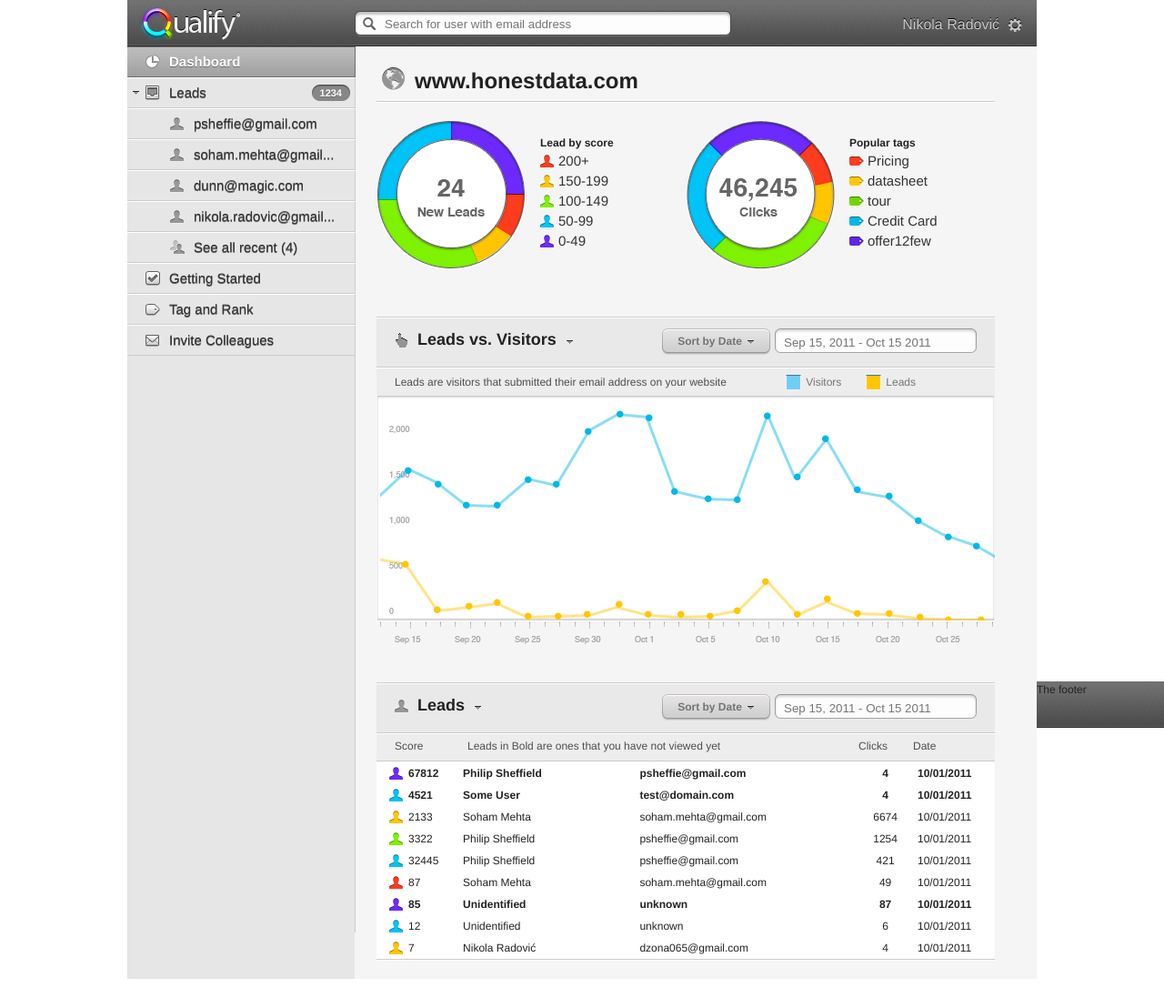
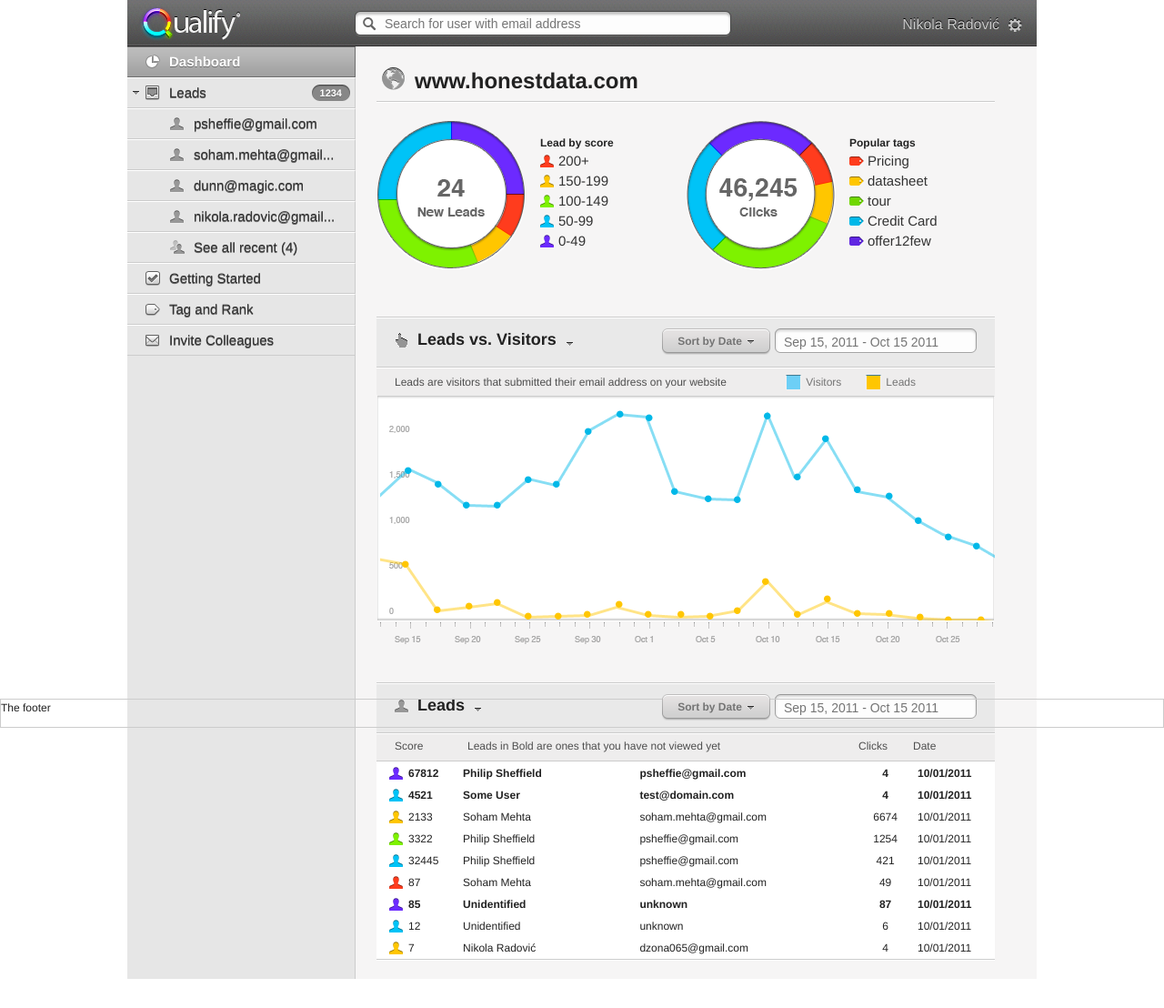
Before and after one commit to vprorok/dzona065, a PHP site: page /index.php in a window 1280 px wide. Shown: the whole page at 91% size. Before the commit the page ends 1076 px from the top, so only its background shows below. Run offline with PHP 8.4, Linux system fonts and the light colour scheme.

Commit message:
male izmjene. Cisto da git bude up to date

```diff
--- a/css/blueprint/screen.css
+++ b/css/blueprint/screen.css
@@ -108,7 +108,7 @@ form.inline p {margin-bottom:0;}
 
 .input-box-wrapper{background:url(../assets/input_box_left.png) no-repeat; background-position: left top; overflow: hidden; margin: 0px; padding: 0px;}
 .inputbox{ float:left; height:28px; background:url(../assets/input_box_right.png) no-repeat; background-position: right top; overflow: hidden;}
-.input-box-wrapper input[type=text] {line-height: 24px; background-color:transparent;border:none; padding-right:8px; margin:0px 8px;}
+.input-box-wrapper input[type=text] {font-size:14px; line-height:15px; *line-height:26px; background-color:transparent;border:none; padding-right:8px; margin:0px 8px;}
 .input-box-wrapper form { display:inline ;}
 
 .clear {overflow: hidden; width: 100%;}
@@ -227,7 +227,13 @@ ul.dd-button-list li a:hover{
 }
 
 /* grid.css */
-.container {position:relative; width:1000px;margin:0 auto; background: #e6e6e6;}
+.container {
+    position:relative;
+    width:1000px;
+    margin: 0 auto;
+    margin-bottom:32px;
+    background: #e6e6e6;
+}
 .showgrid {background:url(src/grid.png);}
 .column, .span-1, .span-2, .span-3, .span-4, .span-5, .span-6, .span-7, .span-8, .span-9, .span-10, .span-11, .span-12, .span-13, .span-14, .span-15, .span-16, .span-17, .span-18, .span-19, .span-20, .span-21, .span-22, .span-23, .span-24 {float:left;margin-right:10px;}
 .last {margin-right:0;}
@@ -269,7 +275,7 @@ ul.dd-button-list li a:hover{
     margin-top: 12px;
     margin-left: 126px;
 }
-#searchwrapper input[type=text] {background-color:transparent;border:none;padding-top:7px;}
+#searchwrapper input[type=text] {font-size:14px; line-height:14px; *line-height:30px; background-color:transparent;border:none;}
 #searchwrapper form { display:inline ;}
 
 .searchbox {
@@ -279,7 +285,7 @@ ul.dd-button-list li a:hover{
     top:-2px;
     left:7px;
     width:380px;
-    height:18px;
+    height:30px;/*18*/
 }
 
 .searchbox_submit {
@@ -299,10 +305,11 @@ ul.dd-button-list li a:hover{
 /* FOOTER */
 .footer{
     position:fixed;
+    left:0px;
+    right:0px;
     bottom:0px;
-    width:1000px;
-    height: 51px;
-    background: url(../assets/header_bg.png) repeat-x;
+    height: 30px;
+    border:1px solid #ccc;
     margin:0px;
     display:inline;
 }
@@ -379,9 +386,9 @@ ul.dd-button-list li a:hover{
     position: absolute;
     top:51px;
     left:0px;
+    bottom:0px;
     border-right:1px solid #cccccc;
     margin-right:-1px;
-    bottom:51px;
     width:250px;
     background: #e6e6e6;
     margin:0px;
@@ -439,7 +446,7 @@ ul.dd-button-list li a:hover{
 .arrow{
     float: left;
     width: 9px;
-    height: 6px;
+    height: 9px;
 }
 
 .span-6 ul li span{
@@ -488,7 +495,7 @@ ul.dd-button-list li a:hover{
 .mrgn-lft-8{margin-left: 8px;}
 .mrgn-button-1{margin: 11px 5px 0px 0px;}
 .mrgn-textbox-1{margin: 11px 12px 0px 0px;}
-.mrgn-arrow {margin: 13px 6px 0px 5px;}
+.mrgn-arrow {margin: 11px 6px 0px 5px;}
 
 .lft-0{left: 0px;}
 .lft-20{left: 20px;}
@@ -509,7 +516,9 @@ ul.dd-button-list li a:hover{
 
 .dashboard-icon{background: url(../assets/16x16_dashboard.png) no-repeat; background-position:0px 0px;}
 .leads-icon{ background: url(../assets/16x16_leads.png) no-repeat; background-position:0px 0px;}
-.arrow{background: url(../assets/arrow_down.png) no-repeat;}
+.arrow{background-image: url(../assets/arrow_down.png); background-repeat: no-repeat;}
+.arrow-collapsed{background-image: url(../assets/arrow_right.png); background-repeat: no-repeat;}
+.arrow-expaned{background-image: url(../assets/arrow_down.png); background-repeat: no-repeat;}
 .sort-check{background: url(../assets/16x16_sort_check.png) no-repeat;}
 .leads-email-icon{background: url(../assets/16x16_lead-email.png) no-repeat; background-position:0px 0px;}
 .leads-more-icon{background: url(../assets/16x16_lead-more.png) no-repeat; background-position:0px 0px;}
@@ -540,7 +549,8 @@ ul.dd-button-list li a:hover{
 .span-6 ul li.active div.getting_started-icon{ background-position:0px -16px;}
 .span-6 ul li.active div.tag_and_rank-icon{ background-position:0px -16px;}
 .span-6 ul li.active div.invite_colleagues-icon{ background-position:0px -16px;}
-.span-6 ul li.active div.arrow{ background-position:0px -6px;}
+.span-6 ul li.active div.arrow{ background-position:0px -9px;}
+/*.span-6 ul li.active div.collapsed {background-image: url(../assets/arrow_right.png);}*/
 .span-6 ul li.active div.num_box{ background-position:left bottom; color:#000000;}
 .span-6 ul li.active div.num_box span{ background-position:right bottom; color:#000000; color:#333333; text-shadow: 0 0 0 #fff;}
 
--- a/index.php
+++ b/index.php
@@ -263,9 +263,10 @@
                     <div class="horisontal-line">&nbsp;</div>
                 </div>
             </div>
-            <div class="footer">
+
+        </div>
+        <div class="footer">
                 The footer
             </div>
-        </div>
     </body>
 </html>
```
Also changed, not shown: nbproject/private/private.xml (+10 -0 lines), css/assets/arrow_down.png, css/assets/arrow_right.png (added).
